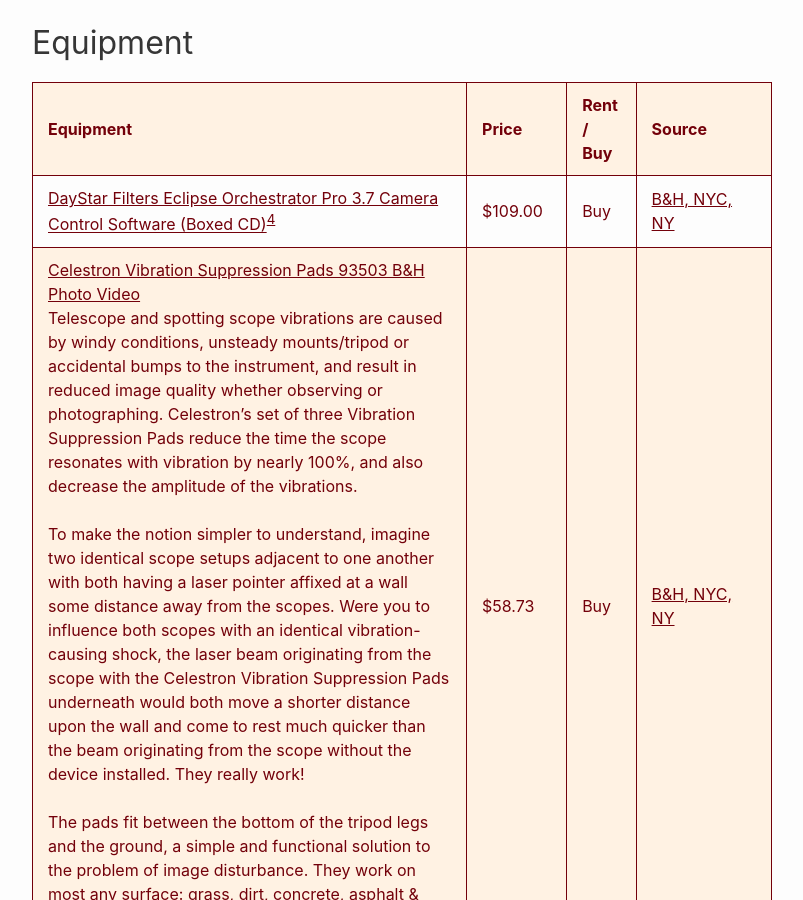
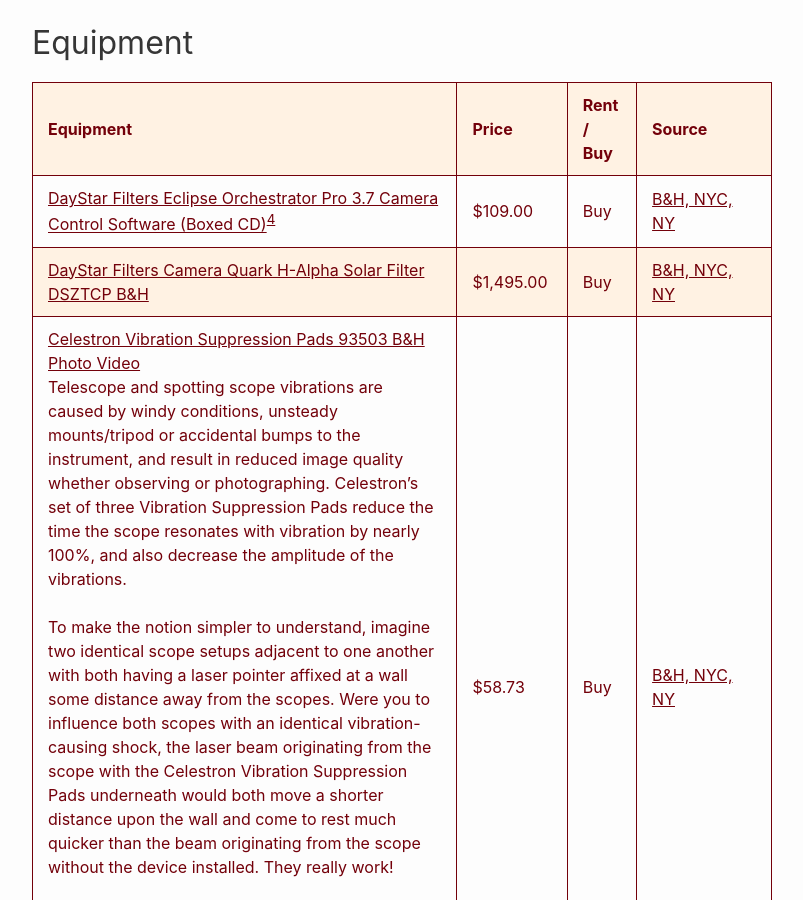
Before and after one commit to RalphHightower/RalphHightower, a Jekyll site: the page built from Photography/SolarEclipse.md, in a window 1280 px wide and 900 px high, scrolled down 2677 px. Shown: the whole window, without its empty margins (238-1041 px from the left). Built offline with Jekyll 4.4.1, drawn with Linux system fonts in a browser that asks for light colours; our own code applies the rules of GitHub Pages for plain Markdown files.

Commit message:
[docs](doc): Update SolarEclipse(DayStar Filters Quark H-Alpha Solar Filter)

```diff
--- a/Photography/SolarEclipse.md
+++ b/Photography/SolarEclipse.md
@@ -35,6 +35,7 @@
 | Equipment | Price | Rent / Buy | Source |
 |---|---|---|---|
 | [DayStar Filters Eclipse Orchestrator Pro 3.7 Camera Control Software (Boxed CD)](https://www.bhphotovideo.com/c/product/1345652-REG/daystar_filters_eopro_eclipse_orchestrator_pro.html )[^11] | $109.00 | Buy | [B&H, NYC, NY](https://www.bhphotovideo.com/) |
+| [DayStar Filters Camera Quark H-Alpha Solar Filter DSZTCP B&H](https://www.bhphotovideo.com/c/product/1302634-REG/daystar_filters_dsztcp_camera_quark_eyepiece_filter.html ) | $1,495.00 | Buy | [B&H, NYC, NY](https://www.bhphotovideo.com/) |
 | [Celestron Vibration Suppression Pads 93503 B&H Photo Video](https://www.bhphotovideo.com/c/product/202159-REG/Celestron_93503_Vibration_Suppression_Pads_useful.html )<br />Telescope and spotting scope vibrations are caused by windy conditions, unsteady mounts/tripod or accidental bumps to the instrument, and result in reduced image quality whether observing or photographing.  Celestron's set of three Vibration Suppression Pads reduce the time the scope resonates with vibration by nearly 100%, and also decrease the amplitude of the vibrations.<br /><br />To make the notion simpler to understand, imagine two identical scope setups adjacent to one another with both having a laser pointer affixed at a wall some distance away from the scopes.  Were you to influence both scopes with an identical vibration-causing shock, the laser beam originating from the scope with the Celestron Vibration Suppression Pads underneath would both move a shorter distance upon the wall and come to rest much quicker than the beam originating from the scope without the device installed.  They really work!<br /><br />The pads fit between the bottom of the tripod legs and the ground, a simple and functional solution to the problem of image disturbance.  They work on most any surface: grass, dirt, concrete, asphalt & wood.  Suitable for both telescopes and spotting scopes | $58.73 | Buy | [B&H, NYC, NY](https://www.bhphotovideo.com/) |
 | [DayStar Filters 90mm White-Light Universal Lens Solar ULF90-2](https://www.bhphotovideo.com/c/product/1319794-REG/daystar_filters_ulf90_2_universal_lens_filter_for.html ) | $39.95 | Own | [B&H, NYC, NY](https://www.bhphotovideo.com/) |
 | [Phottix Stay-Put Sandbag II (Large) PH88189 B&H Photo Video](https://www.bhphotovideo.com/c/product/1175607-REG/phottix_ph88189_stay_put_sandbag_ii_for.html ) | $29.95 | Own | [B&H, NYC, NY](https://www.bhphotovideo.com/) |
```
